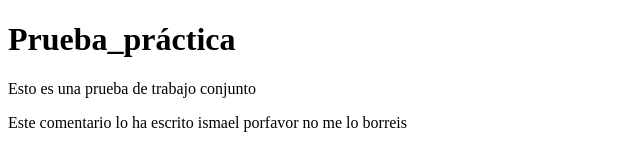
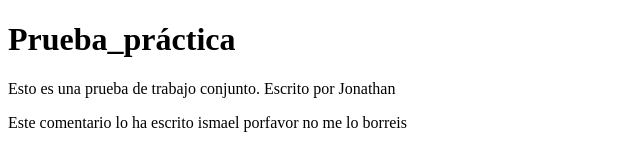
Before and after one commit to ismaeldeatras/Practica2, a plain HTML site: page index.html in a window 1280 px wide. Shown: the whole page, without its empty margins (0-640 px from the left). Drawn offline with Linux system fonts and the light colour scheme.

Commit message:
prueba_html

```diff
--- a/index.html
+++ b/index.html
@@ -8,7 +8,7 @@
 </head>
 <body>
     <h1>Prueba_práctica</h1>
-    <P>Esto es una prueba de trabajo conjunto</P>
+    <P>Esto es una prueba de trabajo conjunto. Escrito por Jonathan</P>
     <p>Este comentario lo ha escrito ismael porfavor no me lo borreis</p>
 </body>
 </html>
```
